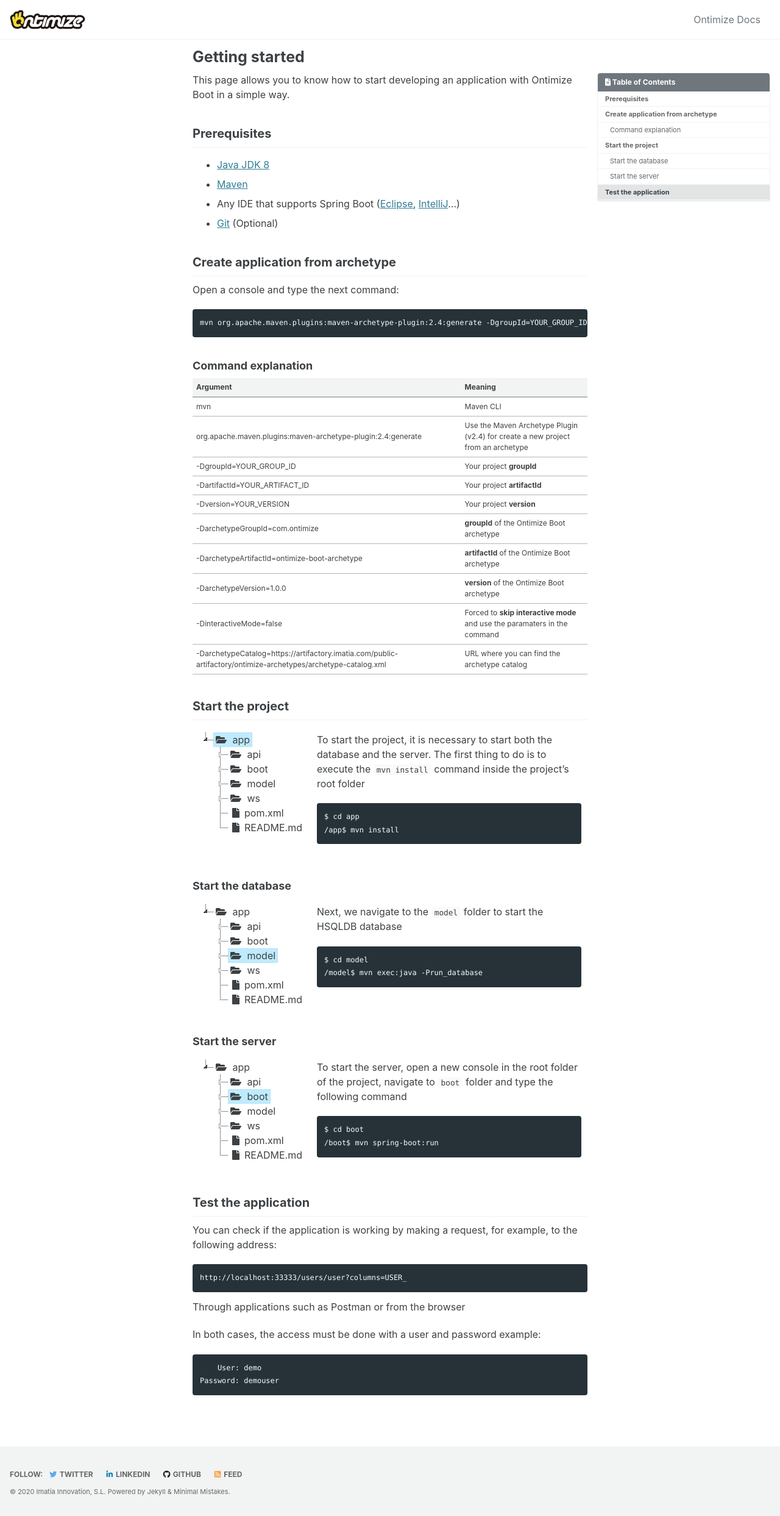
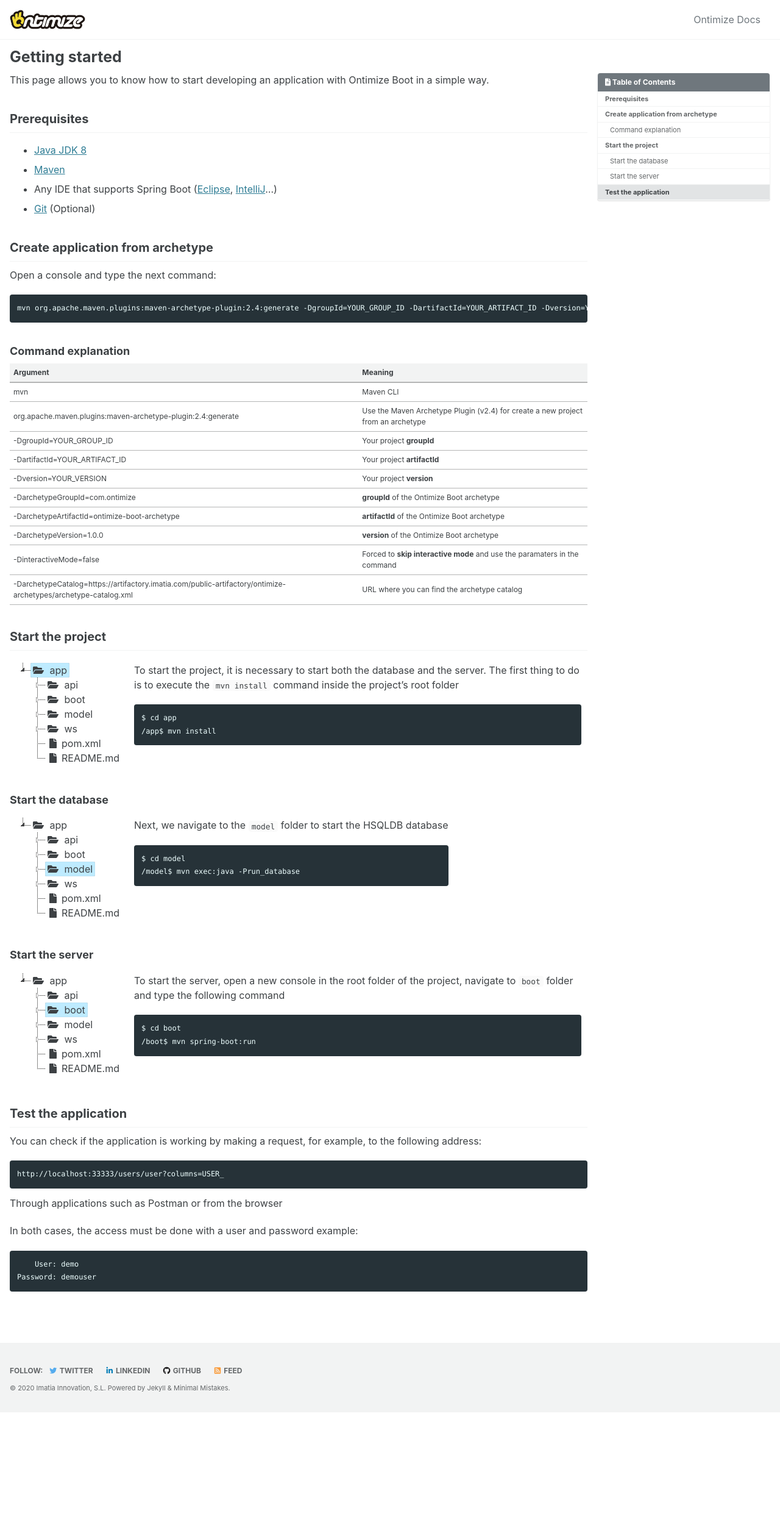
Before and after one commit to ontimize/ontimize-boot, a Jekyll site: the page built from _pages/getting_started.md, in a window 1280 px wide. Shown: the whole page at 61% size. Built offline with Jekyll 4.4.1, drawn with Linux system fonts in a browser that asks for light colours; cached includes are drawn as plain includes; after the commit the page ends 2316 px from its top, so only the background shows below that.

Commit message:
Optimize screen space

```diff
--- a/_layouts/no-left.html
+++ b/_layouts/no-left.html
@@ -16,8 +16,7 @@
 
 <div id="main" role="main">
   <!-- {% include sidebar.html %} -->
-
-  <article class="page" itemscope itemtype="https://schema.org/CreativeWork">
+  <article class="page" itemscope itemtype="https://schema.org/CreativeWork" style="width:100% !important">
     {% if page.title %}<meta itemprop="headline" content="{{ page.title | markdownify | strip_html | strip_newlines | escape_once }}">{% endif %}
     {% if page.excerpt %}<meta itemprop="description" content="{{ page.excerpt | markdownify | strip_html | strip_newlines | escape_once }}">{% endif %}
     {% if page.date %}<meta itemprop="datePublished" content="{{ page.date | date_to_xmlschema }}">{% endif %}
```
Also changed, not shown: _pages/getting_started.md (+1 -1 lines).
